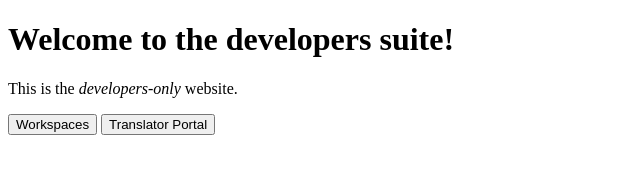
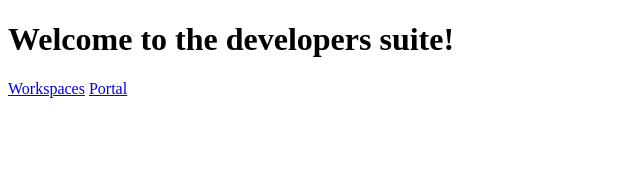
Before and after one commit to Luke242014/luke242014-dev.github.io, a plain HTML site: page index.html in a window 1280 px wide. Shown: the whole page, without its empty margins (0-640 px from the left). Drawn offline with Linux system fonts and the light colour scheme.

Commit message:
Update index.html

```diff
--- a/index.html
+++ b/index.html
@@ -4,7 +4,5 @@
 
 <h1>Welcome to the developers suite!</h1>
 
-<p>This is the <em>developers-only</em> website.</p>
-
-<button href="https://luke242014.github.io/luke242014-dev.github.io/workspaces">Workspaces</button>
-<button href="https://luke242014.github.io/luke242014-dev.github.io/portal">Translator Portal</button>
+<a href="https://luke242014.github.io/luke242014-dev.github.io/workspaces">Workspaces</a>
+<a href="https://luke242014.github.io/luke242014-dev.github.io/portal">Portal</a>
```
